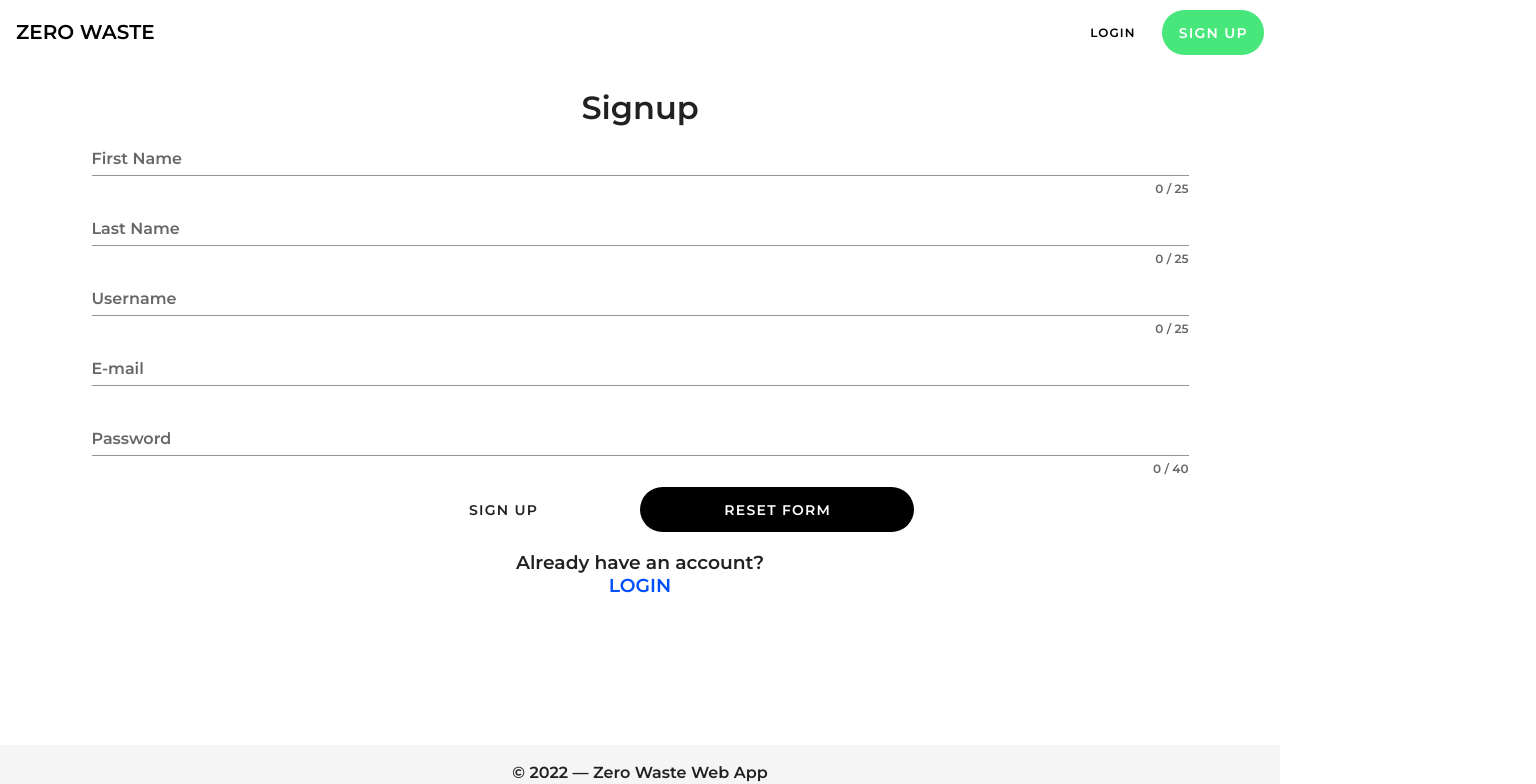
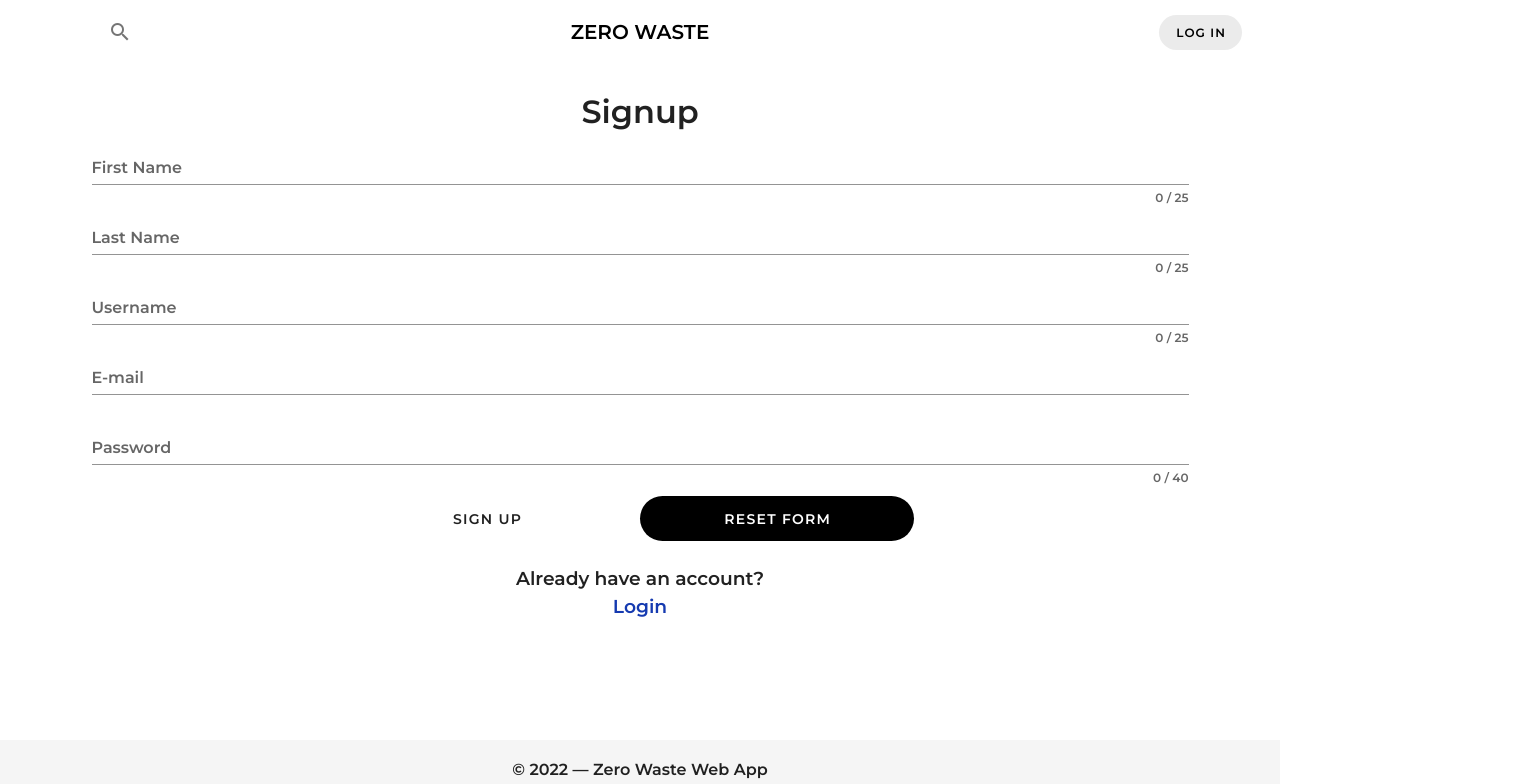
Before and after one commit to b-oreilly/zero-waste-vue, a Vue app: page /register in a window 1280 px wide. Shown: the top 784 px of the page, 1536 px wide, since content can reach past the window. Built offline with nearby package versions, Linux system fonts and the light colour scheme.

Commit message:
Form validation & navbar update

```diff
--- a/src/App.vue
+++ b/src/App.vue
@@ -1,9 +1,9 @@
 <template>
-  <div id="app">
+  <v-app id="app">
     <Navbar />
     <router-view />
     <Footer />
-  </div>
+  </v-app>
 </template>
 
 <script>
@@ -38,16 +38,16 @@
     color: #252525;
   }
 
-  nav {
-    padding: 30px;
+  // nav {
+  //   padding: 30px;
 
-    a {
-      font-weight: bold;
-      color: #2c3e50;
+  //   a {
+  //     font-weight: bold;
+  //     color: #2c3e50;
 
-      &.router-link-exact-active {
-        color: #42b983;
-      }
-    }
-  }
+  //     &.router-link-exact-active {
+  //       color: #42b983;
+  //     }
+  //   }
+  // }
 </style>
--- a/src/assets/main.css
+++ b/src/assets/main.css
@@ -1,23 +1,10 @@
 @import url('https://fonts.googleapis.com/css2?family=Inter&family=Montserrat:wght@600&family=Roboto+Mono&family=Roboto:wght@300;400;700;900&display=swap');
 
-router-link,
-toolbar-title,
-a {
-    font-family: 'Montserrat', sans-serif;
-    text-decoration: none;
-    /* font-weight: 400 !important; */
-    color: #000 !important;
-    text-transform: uppercase;
-
-}
-
 /* Login/Register */
-
-
+/*
 .v-messages__message{
-    color: #F71735;
-}
-
+    color: #e71430;
+} */
 
 .nav {
     height: 100% !important;
@@ -41,11 +28,10 @@ a {
 }
 
   #login {
-      background-color: #fff;
+      background-color:#EBEBEB;
       font-size: 12px;
       border-radius: 25px;
       height: 45px !important;
-      margin-top: 10px;
       margin-right: 10px;
       margin-left: 10px;
   }
@@ -63,7 +49,6 @@ a {
     color: #fff !important;
     border-radius: 25px;
     height: 45px !important;
-    margin-top: 10px;
 }
 
 .delete {
@@ -91,7 +76,7 @@ a {
 }
 
 #login-sm {
-    background-color: #fff;
+    background-color: #EBEBEB;
     border-radius: 25px;
     height: 45px !important;
     width: 100%;
@@ -99,7 +84,7 @@ a {
 }
 
 #signup-sm {
-    background-color: #EB6F99;
+    background-color: #20E25F;
     color: #fff !important;
     border-radius: 25px;
     height: 45px !important;
--- a/src/components/Navbar.vue
+++ b/src/components/Navbar.vue
@@ -1,43 +1,64 @@
 <template>
   <div>
     <v-toolbar flat>
+      <v-col cols="2">
+        <!-- Search bar -->
+        <v-btn icon>
+          <v-icon> mdi-magnify </v-icon>
+        </v-btn>
+      </v-col>
+      <v-col class="d-flex justify-space-around">
         <router-link to="/">
           <v-toolbar-title>
             Zero Waste
           </v-toolbar-title>
         </router-link>
-      <v-spacer />
+      </v-col>
+      <v-col cols="2" class="d-flex justify-end">
         <!-- mobile menu button -->
-      <!-- <span class="hidden-sm-and-up">
-        <v-btn text @click.stop="drawer = !drawer">
+        <span class="hidden-sm-and-up">
+          <v-btn text rounded @click.stop="drawer = !drawer">
             <v-icon>mdi-menu</v-icon>
           </v-btn>
-      </span> -->
+        </span>
         <!-- desktop & tablet menu -->
         <v-toolbar-items class="hidden-xs-only">
           <div v-if="$store.state.loggedIn" class="nav">
-          <v-btn to="/about" text>
-            About
-          </v-btn>
-          <v-btn to="/items" text>
-            Items
-          </v-btn>
-          <!-- <v-btn to="/" text>
-          </v-btn> -->
           </div>
           <div v-if="!$store.state.loggedIn">
-          <v-btn depressed rounded id="login" to="login">Login</v-btn>
-          <v-btn depressed rounded id="signup" to="register">Sign Up</v-btn>
+            <v-btn depressed rounded id="login" to="login">Log in</v-btn>
+            <!-- <v-btn depressed rounded id="signup" to="register">Sign Up</v-btn> -->
           </div>
-        <v-btn v-if="$store.state.loggedIn" depressed rounded id="logout" @click="logout()">Logout</v-btn>
+
+          <div v-if="$store.state.loggedIn">
+            <v-menu offset-y :rounded="rounded">
+              <template v-slot:activator="{ on, attrs }">
+                <v-btn text rounded id="edit" v-bind="attrs" v-on="on">
+                  User
+                </v-btn>
+              </template>
+
+              <v-list text>
+                <v-list-item v-for="userItem in userItems" :key="userItem.title" :to="userItem.link">
+                  <v-list-item-title>{{ userItem.title }}</v-list-item-title>
+                </v-list-item>
+                <v-list-item class="d-flex justify-space-around">
+                  <v-btn depressed rounded id="logout" @click="logout()">Logout</v-btn>
+                </v-list-item>
+              </v-list>
+            </v-menu>
+          </div>
+
+
         </v-toolbar-items>
+      </v-col>
     </v-toolbar>
 
     <!-- mobile menu -->
-    <!-- <v-navigation-drawer v-model="drawer" absolute temporary right>
+    <v-navigation-drawer v-model="drawer" absolute temporary right>
       <v-list>
         <v-list-item v-if="!$store.state.loggedIn" to="/">
-          <v-icon>mdi-home</v-icon>&nbsp;
+          <!-- <v-icon>mdi-home</v-icon>&nbsp; -->
           Home
         </v-list-item>
         <div v-if="$store.state.loggedIn">
@@ -62,13 +83,13 @@
                 <v-btn depressed rounded id="signup-sm" to="register">Sign Up</v-btn>
               </v-list-item-title>
             </div>
-            <v-list-item-title>
+            <v-list-item-title >
               <v-btn v-if="$store.state.loggedIn" depressed rounded id="logout-sm" @click="logout()">Logout</v-btn>
             </v-list-item-title>
           </v-list-item-content>
         </v-list-item>
       </v-list>
-    </v-navigation-drawer> -->
+    </v-navigation-drawer>
   </div>
 </template>
 
@@ -82,21 +103,26 @@
     data() {
       return {
         drawer: false,
-        options: [{
+        siteItems: [{
             title: 'About',
             link: 'about',
-            // icon: 'school'
           },
           {
             title: 'Items',
             link: 'items',
-            // icon: 'human-male-board'
+          }
+        ],
+        userItems: [{
+            title: 'Account',
+            link: 'account',
+          },
+          {
+            title: 'Your items',
+            link: 'items',
           }
           // {
-          //   title: 'Enrolments',
-          //   link: 'enrolments',
-          //   icon: 'page-next-outline'
-          // }
+          //   title: 'Click Me 2'
+          // },
         ]
       }
     },
@@ -110,7 +136,35 @@
 </script>
 
 
-<style>
+<style scoped>
+  router-link,
+  toolbar-title,
+  a {
+    font-family: 'Montserrat', sans-serif;
+    text-decoration: none;
+    color: #000 !important;
+    text-transform: uppercase;
+  }
+
+  .nav {
+    height: 80% !important;
+    width: 100%;
+    margin-right: 10px;
+  }
+
+  .v-toolbar__items {
+    vertical-align: middle;
+  }
+
+  v-btn,
+  #login,
+  #signup,
+  #logout {
+    font-size: 12px !important;
+    border-radius: 25px !important;
+    height: 35px !important;
+    /* width: 110px !important; */
+  }
 
   /*
   #login {
@@ -172,11 +226,5 @@
     bottom: 0;
     width: 100%;
   }
-
-  .nav {
-    height: 100% !important;
-    width: 100%;
-    margin-top: 15px;
-    margin-right: 10px;
-  } */
+ */
 </style>
--- a/src/router.js
+++ b/src/router.js
@@ -48,19 +48,25 @@ const routes = [{
     name: "addItem",
     component: () => import('./views/items/AddItem.vue')
   },
+  // {
+  //   path: "/items/add",
+  //   name: "addItem",
+  //   component: () => import('./views/items/AddItem.vue')
+  // },
+
+  // 404 Page not found
   {
-    path: "/items/add",
-    name: "addItem",
-    component: () => import('./views/items/AddItem.vue')
-  },
-  // 404
-  {
-    path: "*",
-    name: "notFound",
+    path: '*',
+    beforeEnter: (to, from, next) => {
+      next('/404')
+    }
+  }, {
+    path: '/404',
+    name: '404',
     component: () => import('./views/PageNotFound.vue')
   }
+]
 
-]
 
 const router = new VueRouter({
   mode: 'history',
--- a/src/store.js
+++ b/src/store.js
@@ -30,6 +30,12 @@ export default new Vuex.Store({
         .catch(error => {
           console.log(error)
           console.log(error.response.data)
+          if (error.response.status == 401) {
+            this.passwordError = 'Invalid password is'
+          }
+          if (error.response.status == 404) {
+            this.usernameError = 'User not found'
+          }
           // router.push('/login');
         })
     },
@@ -65,6 +71,7 @@ export default new Vuex.Store({
           title: this.form.name,
           description: this.form.description,
           category: this.form.category,
+          quality: this.form.quality,
           price: this.form.price
         })
         .then(response => {
--- a/src/views/HomeView.vue
+++ b/src/views/HomeView.vue
@@ -1,5 +1,29 @@
 <template>
   <div class="home">
     <img alt="Vue logo" src="../assets/logo.png">
+
   </div>
 </template>
+
+<script>
+  export default ({
+    data() {
+      return {
+        items: [{
+            title: 'Click Me'
+          },
+          {
+            title: 'Click Me'
+          },
+          {
+            title: 'Click Me'
+          },
+          {
+            title: 'Click Me 2'
+          },
+        ]
+      }
+    }
+  })
+
+</script>
--- a/src/views/PageNotFound.vue
+++ b/src/views/PageNotFound.vue
@@ -3,10 +3,8 @@
         <div id="notFound">
             <p id="main">404</p>
             <p>Page not found</p>
-            <!-- <v-btn rounded text id="return"> -->
             <br>
-            <router-link to="/">Go back home</router-link>
-            <!-- </v-btn> -->
+            <router-link id="return" to="/">Go back home</router-link>
         </div>
     </v-container>
 </template>
@@ -18,19 +16,22 @@
 <style>
     #main {
         font-family: 'Roboto Mono', monospace;
-        font-size: 120px !important;
+        font-size: 100px !important;
+        color: #000;
+        margin-bottom: 0px;
+
     }
 
     #notFound {
         padding: 6em 17em 7.5em;
         border-radius: 900px;
         background-color: #20E25F;
-        background-image: linear-gradient(to right, #153AB0, #20E25F);
+        background-image: linear-gradient(to left, #153AB0, #20E25F);
         color: #fff;
+        text-transform: uppercase;
     }
 
     #return {
-        height: 45px !important;
         margin-top: 10px;
         width: 80%;
         text-decoration: none;
--- a/src/views/items/AddItem.vue
+++ b/src/views/items/AddItem.vue
@@ -1,9 +1,10 @@
 <template>
+    <v-app>
         <v-container>
             <v-col>
                 <template>
                     <v-card flat>
-                    <h1>List an Item</h1>
+                        <h1>List your Item</h1>
                         <v-form ref="form" v-model="valid" lazy-validation>
                             <v-text-field v-model="form.title" :counter="25" :rules="titleRules" label="Item title"
                                 required>
@@ -17,7 +18,12 @@
                                 required>
                             </v-text-field>
 
-                        <v-text-field v-model="form.price" :rules="priceRules" label="Price" required></v-text-field>
+                            <v-text-field v-model="form.quality" :counter="25" :rules="qualityRules" label="Quality"
+                                required>
+                            </v-text-field>
+
+                            <v-text-field v-model="form.price" :rules="priceRules" label="Price" required>
+                            </v-text-field>
 
                             <v-btn rounded text :disabled="!valid" class="mr-4 signup" @click="addItem()">
                                 Add
@@ -32,6 +38,7 @@
                 </template>
             </v-col>
         </v-container>
+    </v-app>
 </template>
 
 <script>
@@ -57,6 +64,10 @@
                 v => !!v || 'Category is required',
                 v => (v && v.length >= 4) || 'Category must be at least 4 characters',
             ],
+            qualityRules: [
+                v => !!v || 'Quality is required',
+                v => (v && v.length >= 4) || 'Quality must be at least 4 characters',
+            ],
             priceRules: [
                 v => !!v || 'Price is required',
                 v => /^\d*\.?\d*$/.test(v) || 'Price must be valid',
--- a/src/views/items/ViewItems.vue
+++ b/src/views/items/ViewItems.vue
@@ -3,8 +3,8 @@
         <div>
             <br>
             <h1>Items</h1><br>
-            <v-btn rounded :to="{ name: 'addItem'}">List an Item</v-btn><br>
-
+            <v-btn text rounded :to="{ name: 'addItem'}">List an Item</v-btn><br>
+            <br>
             <!-- <b-table responsive variant="dark" striped hover :items="items" :fields="headings">
                 <template #cell(name)="data">
                     {{ data.value.title }}]
@@ -69,5 +69,4 @@
         text-decoration: none;
         color: black;
     }
-
 </style>
--- a/src/views/user/Account.vue
+++ b/src/views/user/Account.vue
@@ -22,23 +22,14 @@
 
     export default {
         name: 'userAccount',
-        users: {},
         data() {
             return {
-            //     headings: [{
-            //             key: 'title',
-            //             sortable: true
-            //         },
-            //         {
-            //             key: 'description'
-            //         },
-                // ],
                 user: {},
                 users: []
             }
         },
         mounted() {
-            axios.get('/users')
+            axios.get('/users/:id')
                 .then(response => {
                     this.users = response.data
                     console.log(response.data)
--- a/src/views/user/Login.vue
+++ b/src/views/user/Login.vue
@@ -6,10 +6,12 @@
                     <div v-if="!$store.state.loggedIn">
                         <h1>Login</h1>
                         <v-form ref="form" v-model="valid" lazy-validation>
-                            <v-text-field class="input" v-model="form.email" label="Email" :rules="emailRules" required>
+                            <v-text-field class="input" v-model="form.email" label="Email" :rules="emailRules"
+                                :error-messages="emailError" required>
                             </v-text-field>
                             <v-text-field type="password" v-model="form.password" :counter="40" label="Password"
-                                autocomplete="on" :rules="passwordRules" required></v-text-field>
+                                autocomplete="on" :rules="passwordRules" :error-messages="passwordError" required>
+                            </v-text-field>
                             <v-btn rounded text :disabled="!valid" class="mr-4 login" @click="login()">
                                 Log in
                             </v-btn>
@@ -66,7 +68,9 @@
         },
         methods: {
             login() {
-                this.$store.dispatch('login', this.form)
+                if (this.$refs.form.validate()) {
+                    this.$store.dispatch('login', this.form)
+                }
             },
             reset() {
                 this.$refs.form.reset()
@@ -91,7 +95,7 @@
 <style scoped>
     a {
         text-decoration: none;
-        color: #EB6F99 !important;
+        color: #20E25F !important;
         font-weight: bold;
     }
 </style>
--- a/src/views/user/Register.vue
+++ b/src/views/user/Register.vue
@@ -89,7 +89,9 @@
                 this.$refs.form.reset()
             },
             register() {
-                this.$store.dispatch('register', this.form)
+                if (this.$refs.form.validate()) {
+                    this.$store.dispatch('register', this.form)
+                }
             }
         }
     };
@@ -98,7 +100,7 @@
 <style scoped>
     a {
         text-decoration: none;
-        color: #004FFF !important;
+        color: #153AB0 !important;
         font-weight: bold;
     }
 </style>
```
Lines whose indentation alone changed are shown as unchanged.
